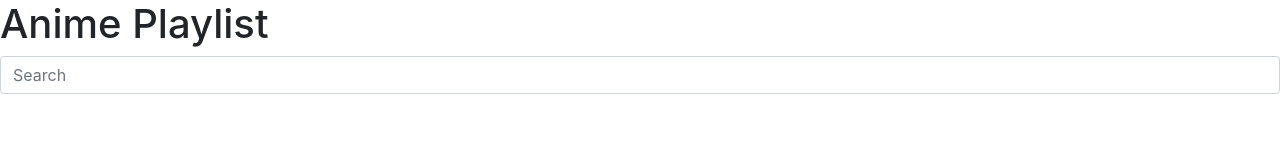
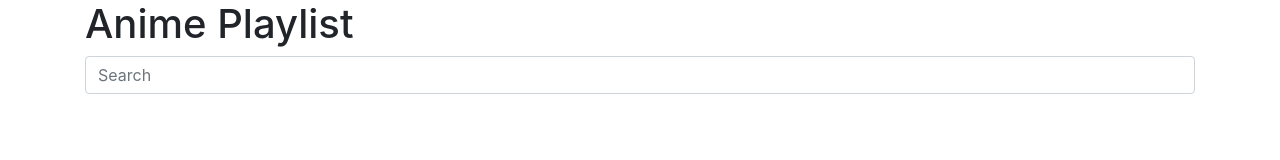
Before and after one commit to MonkeyBoneCodingAgency/animeplaylist, a website: page index.html in a window 1280 px wide. Drawn offline with nearby package versions, Linux system fonts and the light colour scheme.

Commit message:
Minor Clean up
Wrapped content in container
Assigned id to search box

```diff
--- a/index.html
+++ b/index.html
@@ -11,12 +11,13 @@
     <title>Anime Playlist!</title>
   </head>
   <body>
-    <h1>Anime Playlist</h1>
+    <div class="container">
+      <h1>Anime Playlist</h1>
 
 
-    <!-- Search form -->
-    <input class="form-control center" type="text" placeholder="Search" aria-label="Search">
-
+      <!-- Search form -->
+      <input class="form-control center" id="search" type="text" placeholder="Search" aria-label="Search">
+    </div>
 
     <!-- Optional JavaScript -->
     <!-- jQuery first, then Popper.js, then Bootstrap JS -->
```
